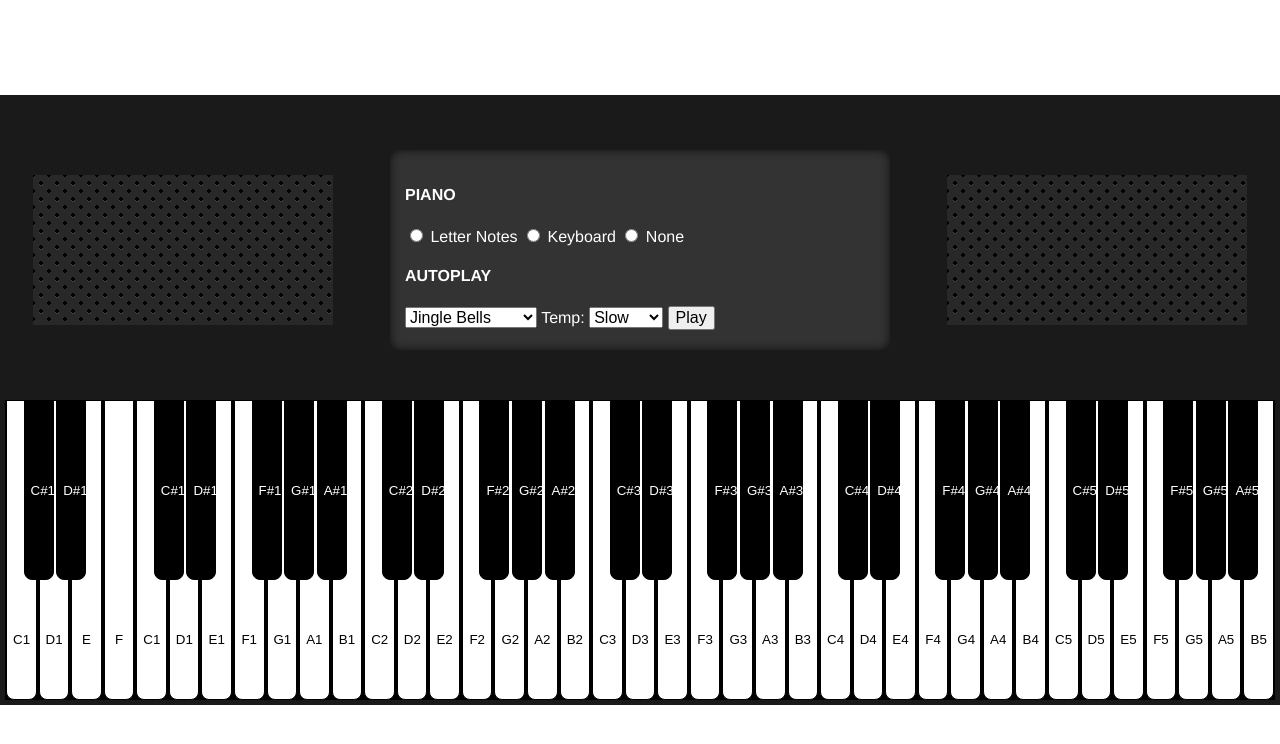
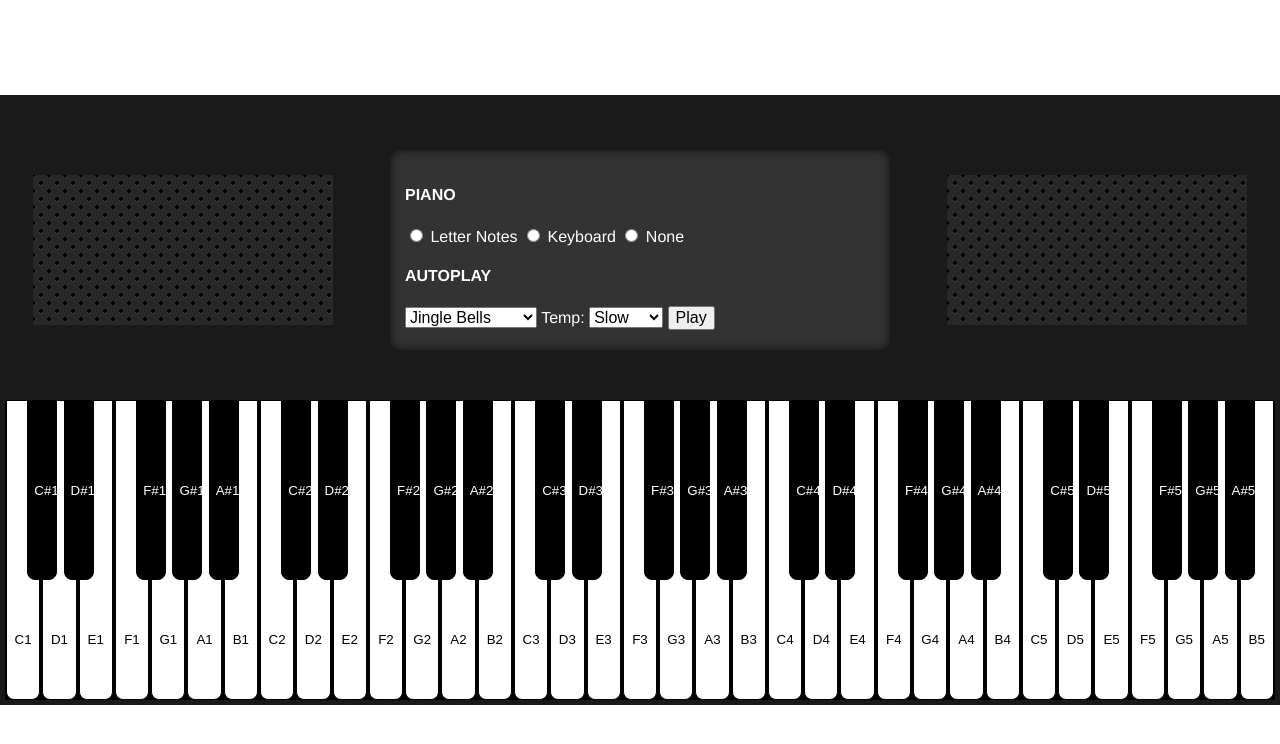
Before and after one commit to Toura-Alpha/Piano, a plain HTML site: page index.html in a window 1280 px wide. Drawn offline with Linux system fonts and the light colour scheme.

Commit message:
deleted the keys created initially

```diff
--- a/index.html
+++ b/index.html
@@ -51,7 +51,7 @@
         </div>
 
         <div class="piano_keyboard">
-            <button class="piano_key piano_key--white">C1</button>
+            <!-- <button class="piano_key piano_key--white">C1</button>
 
             <div class="empty-space">
                 <button class="piano_key piano_key--black">C#1</button>
@@ -65,7 +65,7 @@
 
             <button class="piano_key piano_key--white">E</button>
 
-            <button class="piano_key piano_key--white">F</button>
+            <button class="piano_key piano_key--white">F</button> -->
         </div>
 
     </div>
```
